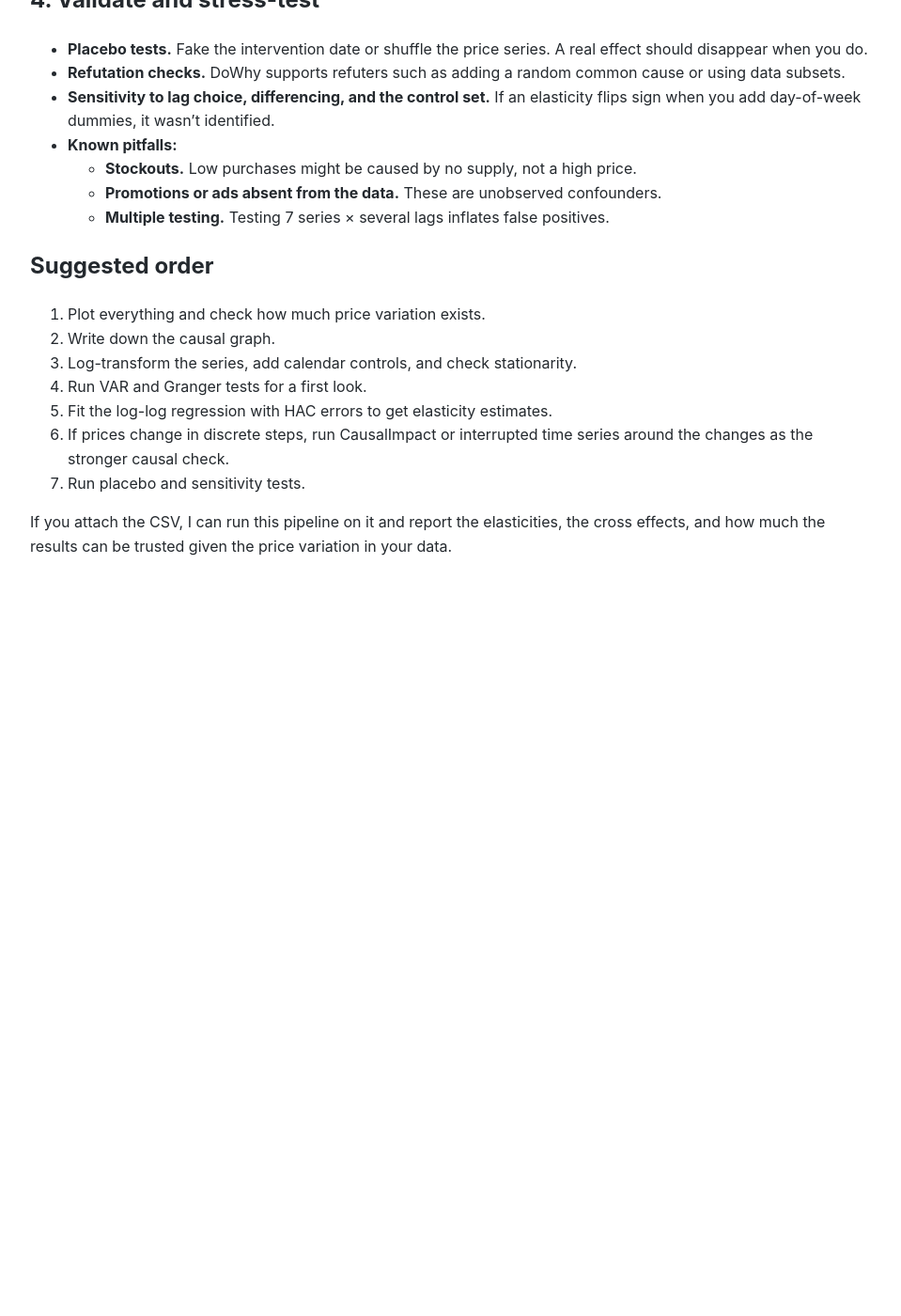
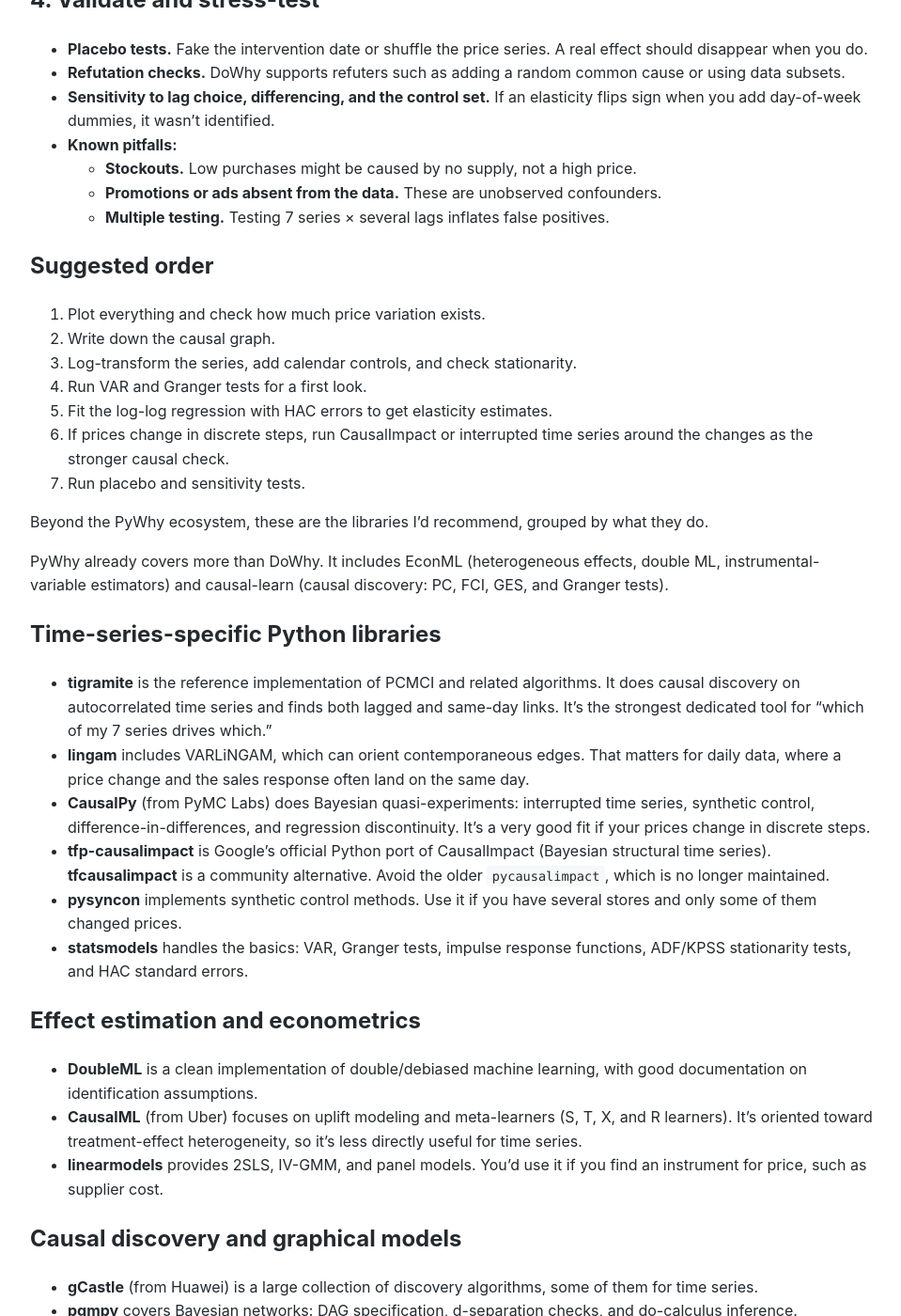
Before and after one commit to Michael-Lubinsky/michael-lubinsky.github.com, a Jekyll site: the page built from ml/causal_2.md, in a window 1280 px wide and 1400 px high, scrolled down 2348 px. Shown: the whole window at 94% size, without its empty margins (158-1117 px from the left). Built offline with Jekyll 4.4.1, drawn with Linux system fonts in a browser that asks for light colours; our own code applies the rules of GitHub Pages for plain Markdown files; before the commit the page ends 2978 px from its top, so only the background shows below that; some of the changed text lies outside the part shown.

Commit message:
Update causal_2.md

```diff
--- a/ml/causal_2.md
+++ b/ml/causal_2.md
@@ -91,4 +91,40 @@
 6. If prices change in discrete steps, run CausalImpact or interrupted time series around the changes as the stronger causal check.
 7. Run placebo and sensitivity tests.
 
-If you attach the CSV, I can run this pipeline on it and report the elasticities, the cross effects, and how much the results can be trusted given the price variation in your data.
+Beyond the PyWhy ecosystem, these are the libraries I'd recommend, grouped by what they do.
+
+PyWhy already covers more than DoWhy. It includes EconML (heterogeneous effects, double ML, instrumental-variable estimators) and causal-learn (causal discovery: PC, FCI, GES, and Granger tests).
+
+## Time-series-specific Python libraries
+
+- **tigramite** is the reference implementation of PCMCI and related algorithms. It does causal discovery on autocorrelated time series and finds both lagged and same-day links. It's the strongest dedicated tool for "which of my 7 series drives which."
+- **lingam** includes VARLiNGAM, which can orient contemporaneous edges. That matters for daily data, where a price change and the sales response often land on the same day.
+- **CausalPy** (from PyMC Labs) does Bayesian quasi-experiments: interrupted time series, synthetic control, difference-in-differences, and regression discontinuity. It's a very good fit if your prices change in discrete steps.
+- **tfp-causalimpact** is Google's official Python port of CausalImpact (Bayesian structural time series). **tfcausalimpact** is a community alternative. Avoid the older `pycausalimpact`, which is no longer maintained.
+- **pysyncon** implements synthetic control methods. Use it if you have several stores and only some of them changed prices.
+- **statsmodels** handles the basics: VAR, Granger tests, impulse response functions, ADF/KPSS stationarity tests, and HAC standard errors.
+
+## Effect estimation and econometrics
+
+- **DoubleML** is a clean implementation of double/debiased machine learning, with good documentation on identification assumptions.
+- **CausalML** (from Uber) focuses on uplift modeling and meta-learners (S, T, X, and R learners). It's oriented toward treatment-effect heterogeneity, so it's less directly useful for time series.
+- **linearmodels** provides 2SLS, IV-GMM, and panel models. You'd use it if you find an instrument for price, such as supplier cost.
+
+## Causal discovery and graphical models
+
+- **gCastle** (from Huawei) is a large collection of discovery algorithms, some of them for time series.
+- **pgmpy** covers Bayesian networks: DAG specification, d-separation checks, and do-calculus inference.
+
+## Marketing and demand modeling (adjacent, but relevant here)
+
+- **PyMC-Marketing** and **Meridian** (from Google) are media mix modeling frameworks. With visitors, purchases, and prices in your data, their adstock and saturation ideas transfer well. You'd treat price as a driver with lagged effects.
+
+## What I'd use for your dataset
+
+1. statsmodels for preprocessing and a VAR/Granger first look.
+2. tigramite (PCMCI) to discover the link structure among visitors, prices, and purchases.
+3. DoubleML or EconML for elasticity estimates with flexible controls.
+4. CausalPy or tfp-causalimpact around discrete price changes as the strongest causal check.
+5. DoWhy's refuters for placebo and sensitivity tests.
+
+Maintenance status changes over time. CausalNex, for example, has gone quiet. Check recent commit activity before adopting any of these libraries for production work.
```
